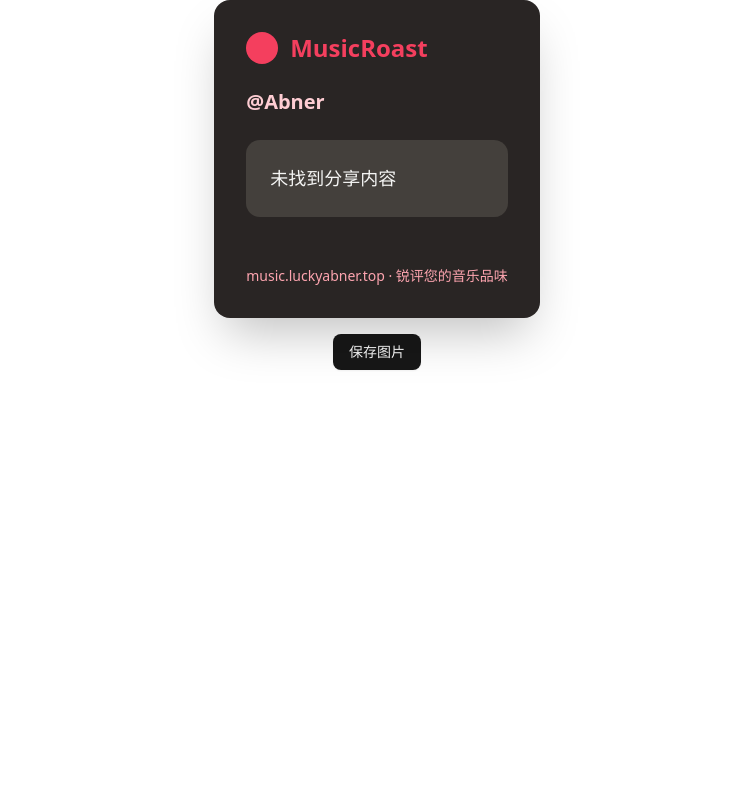
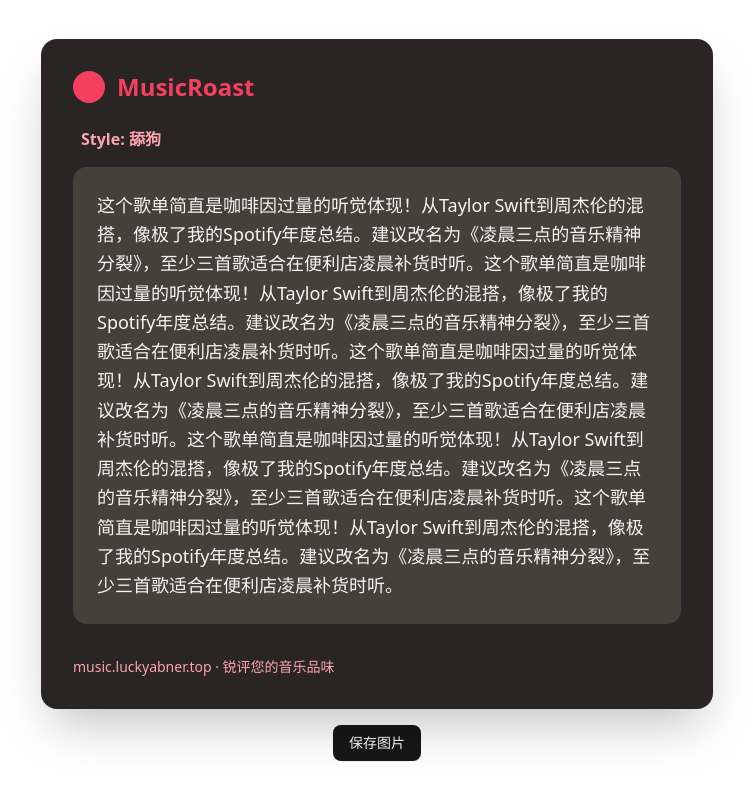
Before and after one commit to luckyabner/MusicRoast, a Next.js app: page /share in a window 1280 px wide. Shown: the whole page, without its empty margins (263-1016 px from the left). Built offline with nearby package versions, Linux system fonts and the light colour scheme.

Commit message:
✨ feat: 优化卡片样式

```diff
--- a/src/app/page.tsx
+++ b/src/app/page.tsx
@@ -32,6 +32,7 @@ export default function Home() {
 			const platform = formData.get('platform') as string | null;
 			const id = formData.get('id') as string | null;
 			const attitude = (formData.get('attitude') as keyof typeof PROMPTS) || 'sharp';
+			localStorage.setItem('aiStyle', attitude);
 
 			if (!platform || !id) {
 				throw new Error('请提供平台和歌单ID');
--- a/src/app/share/page.tsx
+++ b/src/app/share/page.tsx
@@ -4,8 +4,8 @@ import { Button } from '@/components/ui/button';
 import React, { useEffect, useRef, useState } from 'react';
 import domtoimage from 'dom-to-image-more';
 
-const mockData = {
-	username: 'Abner',
+const defaultData = {
+	aiStyle: '舔狗',
 	review:
 		'这个歌单简直是咖啡因过量的听觉体现！从Taylor Swift到周杰伦的混搭，像极了我的Spotify年度总结。建议改名为《凌晨三点的音乐精神分裂》，至少三首歌适合在便利店凌晨补货时听。这个歌单简直是咖啡因过量的听觉体现！从Taylor Swift到周杰伦的混搭，像极了我的Spotify年度总结。建议改名为《凌晨三点的音乐精神分裂》，至少三首歌适合在便利店凌晨补货时听。这个歌单简直是咖啡因过量的听觉体现！从Taylor Swift到周杰伦的混搭，像极了我的Spotify年度总结。建议改名为《凌晨三点的音乐精神分裂》，至少三首歌适合在便利店凌晨补货时听。这个歌单简直是咖啡因过量的听觉体现！从Taylor Swift到周杰伦的混搭，像极了我的Spotify年度总结。建议改名为《凌晨三点的音乐精神分裂》，至少三首歌适合在便利店凌晨补货时听。这个歌单简直是咖啡因过量的听觉体现！从Taylor Swift到周杰伦的混搭，像极了我的Spotify年度总结。建议改名为《凌晨三点的音乐精神分裂》，至少三首歌适合在便利店凌晨补货时听。',
 };
@@ -14,16 +14,23 @@ export default function SharePage() {
 	const cardRef = useRef<HTMLDivElement>(null);
 	const [isGenerating, setIsGenerating] = useState(false);
 	const [result, setResult] = useState('');
+	const [aiStyle, setAiStyle] = useState('');
 
 	useEffect(() => {
 		// 尝试从localStorage获取
 		const savedResult = localStorage.getItem('music-roast-share');
+		const aiStyle = localStorage.getItem('aiStyle');
+		if (aiStyle) {
+			setAiStyle(aiStyle);
+		} else {
+			setAiStyle(defaultData.aiStyle);
+		}
 		if (savedResult) {
 			setResult(savedResult);
 			// 可选：读取后清除
 			// localStorage.removeItem('music-roast-share');
 		} else {
-			setResult('未找到分享内容');
+			setResult(defaultData.review);
 		}
 	}, []);
 
@@ -35,27 +42,34 @@ export default function SharePage() {
 			// 创建一个新的容器来精确控制导出区域
 			const node = cardRef.current;
 
-			// 计算实际宽度而不是页面宽度
-			const width = node.clientWidth;
-			const height = node.clientHeight;
+			// 记录原始宽度
+			const originalWidth = node.style.width;
+			const originalMaxWidth = node.style.maxWidth;
+
+			// 直接设置样式属性
+			node.style.width = '670px';
+			node.style.maxWidth = 'none';
 
 			const dataUrl = await domtoimage.toPng(node, {
 				quality: 1,
 				bgcolor: 'transparent',
-				width: Math.ceil(width), // 向上取整避免亚像素
-				height: Math.ceil(height), // 限制为实际卡片宽度
 				style: {
 					// transform: `scale(${window.devicePixelRatio})`, // 匹配设备像素比
-					transformOrigin: 'top left',
+					// transformOrigin: 'top left',
 				},
-				cacheBust: true, // 强制刷新样式
+				// cacheBust: true, // 强制刷新样式
 			});
+
+			// 恢复原始样式
+			node.style.width = originalWidth;
+			node.style.maxWidth = originalMaxWidth;
 
 			const link = document.createElement('a');
 			link.download = `MusicRoast_${Date.now()}.png`;
 			link.href = dataUrl;
 			link.click();
 			localStorage.removeItem('music-roast-share');
+			localStorage.removeItem('aiStyle');
 		} catch (error) {
 			console.error('生成失败:', error);
 		} finally {
@@ -63,7 +77,7 @@ export default function SharePage() {
 		}
 	};
 	return (
-		<div className="flex flex-col items-center">
+		<div className="flex flex-col items-center min-h-screen justify-center">
 			{/* 添加额外的包装器并应用精确样式控制 */}
 			<div
 				ref={cardRef}
@@ -78,7 +92,7 @@ export default function SharePage() {
 				}}
 			>
 				<ShareCard1
-					username={mockData.username}
+					style={aiStyle}
 					review={result}
 				/>
 			</div>
--- a/src/components/ShareCard1.tsx
+++ b/src/components/ShareCard1.tsx
@@ -2,15 +2,16 @@ import React from 'react';
 import '../app/card.css';
 
 interface CardProps {
-	username: string;
+	// username: string;
 	review: string;
+	style: string;
 }
 
-export default function ShareCard1({ username, review }: CardProps) {
+export default function ShareCard1({ review, style }: CardProps) {
 	return (
 		<div
 			id="share-card"
-			className="rounded-2xl p-8 shadow-2xl max-w-2xl mx-auto"
+			className="rounded-2xl p-8 shadow-2xl max-w-2xl mx-4"
 			style={{ backgroundColor: '#292524' }}
 		>
 			{/* <!-- 网站标识 --> */}
@@ -28,18 +29,28 @@ export default function ShareCard1({ username, review }: CardProps) {
 			</div>
 
 			{/* <!-- 用户信息 --> */}
-			<div className="mb-6">
+			{/* <div className="mb-6">
 				<div
 					className="text-xl font-semibold"
 					style={{ color: '#fecdd3' }}
 				>
 					@{username}
 				</div>
+			</div> */}
+
+			{/* <!-- 态度标签 --> */}
+			<div className="mb-4">
+				<div
+					className="rounded-full ml-2 font-semibold whitespace-nowrap"
+					style={{ color: '#fda4af' }}
+				>
+					Style: {style}
+				</div>
 			</div>
 
 			{/* <!-- 评论文本 --> */}
 			<div
-				className="rounded-xl p-6 mb-8"
+				className="rounded-xl p-6 mb-4"
 				style={{ backgroundColor: '#44403c' }}
 			>
 				<p
@@ -52,7 +63,7 @@ export default function ShareCard1({ username, review }: CardProps) {
 
 			{/* <!-- 网站水印 --> */}
 			<div
-				className="mt-8 pt-4"
+				className=" pt-4"
 				style={{ borderTop: '1px solid #57534e' }}
 			>
 				<div
```
Also changed, not shown: 1 other file (tests, documents, lock files or other folders).
